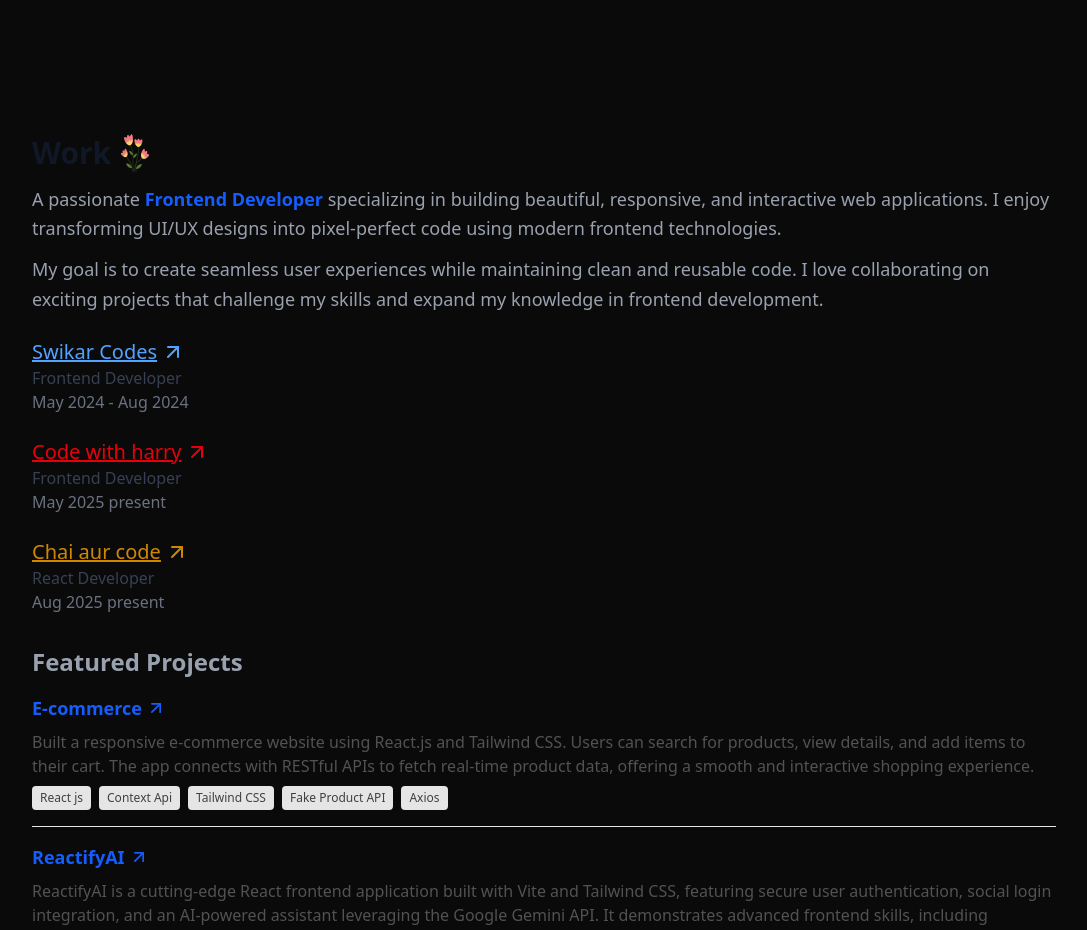
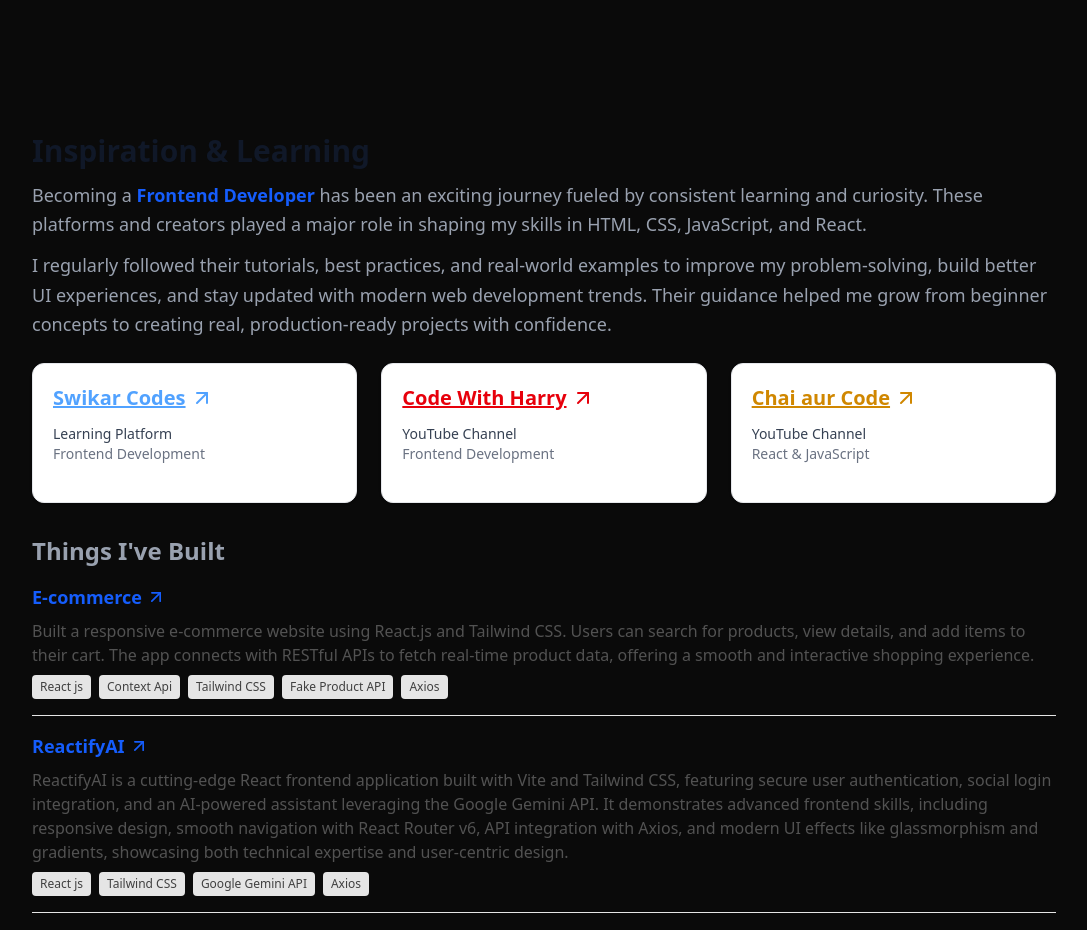
Before and after one commit to Parvesh-ops/Protfolio, a React (Vite) app: page / in a window 1280 px wide. Shown: the part 1440-2370 px from the top of the page, without its empty margins (96-1183 px from the left). Built offline with nearby package versions, Linux system fonts and the light colour scheme.

Commit message:
updating Project,internhip and App.jsx section and installed framer motion

```diff
--- a/package.json
+++ b/package.json
@@ -12,6 +12,7 @@
   "dependencies": {
     "@tailwindcss/vite": "^4.1.17",
     "axios": "^1.13.2",
+    "framer-motion": "^12.23.24",
     "lucide-react": "^0.552.0",
     "react": "^19.1.1",
     "react-dom": "^19.1.1",
--- a/src/App.css
+++ b/src/App.css
@@ -13,29 +13,29 @@
 
 /* Light mode - Section backgrounds */
 .app.light-mode section {
-    background-color: #ffffff !important;
+    background-color: #ffffff ;
     color: #1f2937;
 }
 
 /* Light mode - Headings with vibrant colors */
 .app.light-mode h1 {
-    color: #000 !important;
+    color: #000 ;
 }
 
 .app.light-mode h2 {
-    color: #1e40af !important;
+    color: #1e40af ;
 }
 
 .app.light-mode h3,
 .app.light-mode h4,
 .app.light-mode h5,
 .app.light-mode h6 {
-    color: #1f2937 !important;
+    color: #1f2937 ;
 }
 
 /* Light mode - Text colors */
 .app.light-mode p {
-    color: #374151 !important;
+    color: #374151 ;
 }
 
 .app.light-mode span {
@@ -44,28 +44,28 @@
 
 /* Light mode - Specific text class overrides */
 .app.light-mode .text-gray-200 {
-    color: #1f2937 !important;
+    color: #1f2937 ;
 }
 
 .app.light-mode .text-gray-300 {
-    color: #4b5563 !important;
+    color: #4b5563 ;
 }
 
 .app.light-mode .text-gray-400 {
-    color: #6b7280 !important;
+    color: #6b7280 ;
 }
 
 .app.light-mode .text-gray-500 {
-    color: #9ca3af !important;
+    color: #9ca3af ;
 }
 
 /* Light mode - Accent colors for special text */
 .app.light-mode .text-blue-400 {
-    color: #2563eb !important;
+    color: #2563eb ;
 }
 
 .app.light-mode .text-cyan-400 {
-    color: #06b6d4 !important;
+    color: #06b6d4 ;
 }
 
 .app.light-mode .text-pink-500,
@@ -80,14 +80,14 @@
 }
 
 .app.light-mode .bg-white {
-    background-color: #f3f4f6 !important;
-    border-color: #d1d5db !important;
+    background-color: #f3f4f6 ;
+    border-color: #d1d5db ;
 }
 
 .app.light-mode .bg-black {
-    background-color: #f9fafb !important;
-    color: #1f2937 !important;
-    border: 1px solid #d1d5db !important;
+    background-color: #f9fafb ;
+    color: #1f2937 ;
+    border: 1px solid #d1d5db ;
 }
 
 /* Light mode - Link colors */
@@ -101,18 +101,18 @@
 
 /* Light mode - Contact form styling */
 .app.light-mode .bg-\[\#1a1919\] {
-    background-color: #f3f4f6 !important;
+    background-color: #f3f4f6 ;
     border: 1px solid #d1d5db;
 }
 
 .app.light-mode input,
 .app.light-mode textarea {
-    background-color: #ffffff !important;
-    color: #1f2937 !important;
-    border-color: #3b82f6 !important;
+    background-color: #ffffff ;
+    color: #1f2937 ;
+    border-color: #3b82f6 ;
 }
 
 .app.light-mode input::placeholder,
 .app.light-mode textarea::placeholder {
-    color: #9ca3af !important;
+    color: #9ca3af ;
 }
--- a/src/Pages/Internship.jsx
+++ b/src/Pages/Internship.jsx
@@ -1,52 +1,68 @@
 import React from "react";
 import { LuArrowUpRight } from "react-icons/lu";
+import { motion } from "framer-motion";
 
-const internships = [
+const resources = [
   {
     name: "Swikar Codes",
-    role: "Frontend Developer",
-    duration: "May 2024 - Aug 2024",
+    type: "Learning Platform",
+    focus: "Frontend Development",
     link: "https://swikarcodes.com/",
     color: "text-blue-400"
   },
   {
-    name: "Code with harry",
-    role: "Frontend Developer",
-    duration: "May 2025 present",
+    name: "Code With Harry",
+    type: "YouTube Channel",
+    focus: "Frontend Development",
     link: "https://www.youtube.com/@CodeWithHarry",
     color: "text-red-600"
   },
   {
-    name: "Chai aur code",
-    role: "React Developer",
-    duration: "Aug 2025 present",
+    name: "Chai aur Code",
+    type: "YouTube Channel",
+    focus: "React & JavaScript",
     link: "https://www.youtube.com/watch?v=vz1RlUyrc3w&list=PLu71SKxNbfoDqgPchmvIsL4hTnJIrtige",
     color: "text-yellow-600"
   },
 ];
 
-const Internship = () => {
+const LearningResources = () => {
   return (
-    <div className="space-y-6">
-      {internships.map((item, i) => (
-        <div key={i} className="sm:flex-row sm:justify-between sm:items-center">
+    <div className="grid sm:grid-cols-2 lg:grid-cols-3 gap-6">
+      {resources.map((item, i) => (
+        <motion.div
+          key={i}
+          initial={{ opacity: 0, y: 40 }}
+          whileInView={{ opacity: 1, y: 0 }}
+          transition={{ duration: 0.6, delay: i * 0.15 }}
+          viewport={{ once: true }}
+          className="p-5 rounded-xl border border-gray-200 dark:border-gray-800
+                     bg-white dark:bg-gray-900 shadow-sm hover:shadow-xl
+                     transition-all duration-300 group cursor-pointer"
+        >
           <a
             href={item.link}
             target="_blank"
             rel="noopener noreferrer"
-            className={`flex items-center text-lg md:text-xl font-medium underline group ${item.color}`}
+            className={`text-xl font-semibold underline flex items-center ${item.color}`}
           >
             {item.name}
-            <LuArrowUpRight className="w-6 h-7 ml-1 transition-transform duration-300 group-hover:-translate-y-1" />
+            <LuArrowUpRight className="w-6 h-6 ml-1 transition-transform duration-300 group-hover:-translate-y-1" />
           </a>
-          <div className="mt-1 sm:mt-0 text-sm sm:text-base">
-            <p className="text-gray-700 dark:text-gray-300 font-sans">{item.role}</p>
-            <span className="text-gray-500 dark:text-gray-400">{item.duration}</span>
-          </div>
-        </div>
+
+          <p className="mt-3 text-gray-700 dark:text-gray-300 text-sm font-medium">
+            {item.type}
+          </p>
+
+          <p className="text-gray-500 dark:text-gray-400 text-sm">
+            {item.focus}
+          </p>
+
+          <div className="mt-4 h-[2px] bg-gray-200 dark:bg-gray-800 w-0 group-hover:w-full transition-all duration-500"></div>
+        </motion.div>
       ))}
     </div>
   );
 };
 
-export default Internship;
+export default LearningResources;
--- a/src/Pages/Project.jsx
+++ b/src/Pages/Project.jsx
@@ -2,7 +2,6 @@
 import ProjectCard from "./ProjectCard";
 import Internship from "./Internship";
 import Talk from "./Talk";
-import flower from '../Images/flower.png'
 
 
 const projects = [
@@ -31,32 +30,27 @@
         <section className="text-gray-200 dark:text-gray-200 flex flex-col justify-center px-6 md:px-16 py-16">
             {/* Work Section */}
             <h2 className="text-2xl md:text-3xl font-semibold mb-3 flex flex-col sm:flex-row sm:items-center sm:gap-2 text-gray-900 dark:text-white">
-                Work
-                <img
-                    alt="Flower Icon"
-                    loading="lazy"
-                    className="w-8 h-10 pointer-events-none select-none mt-2 sm:mt-0"
-                    src={flower}
-                />
+                Inspiration & Learning
             </h2>
             <p className="text-gray-400 dark:text-gray-400 leading-relaxed text-base md:text-lg mb-3">
-                A passionate <span className="text-blue-600 font-bold">Frontend Developer</span> specializing in building
-                beautiful, responsive, and interactive web applications. I enjoy transforming UI/UX designs into
-                pixel-perfect code using modern frontend technologies.
+                Becoming a <span className="text-blue-600 font-bold">Frontend Developer</span> has been an exciting journey fueled by
+                consistent learning and curiosity. These platforms and creators played a major role in shaping my skills in HTML, CSS,
+                JavaScript, and React.
             </p>
 
             <p className="text-gray-400 leading-relaxed text-base md:text-lg mb-6">
-                My goal is to create seamless user experiences while maintaining clean and reusable code.
-                I love collaborating on exciting projects that challenge my skills and expand my knowledge
-                in frontend development.
+                I regularly followed their tutorials, best practices, and real-world examples to improve my problem-solving,
+                build better UI experiences, and stay updated with modern web development trends. Their guidance helped me
+                grow from beginner concepts to creating real, production-ready projects with confidence.
             </p>
+
 
             {/* Internship */}
             <Internship />
 
             {/* Projects */}
             <section className="mt-8">
-                <h2 className="text-2xl font-bold text-gray-400 dark:text-white mb-4">Featured Projects</h2>
+                <h2 className="text-2xl font-bold text-gray-400 dark:text-white mb-4">Things I've Built</h2>
                 {projects.map((proj, i) => (
                     <ProjectCard key={i} {...proj} />
                 ))}
```
Also changed, not shown: 1 other file (tests, documents, lock files or other folders).
